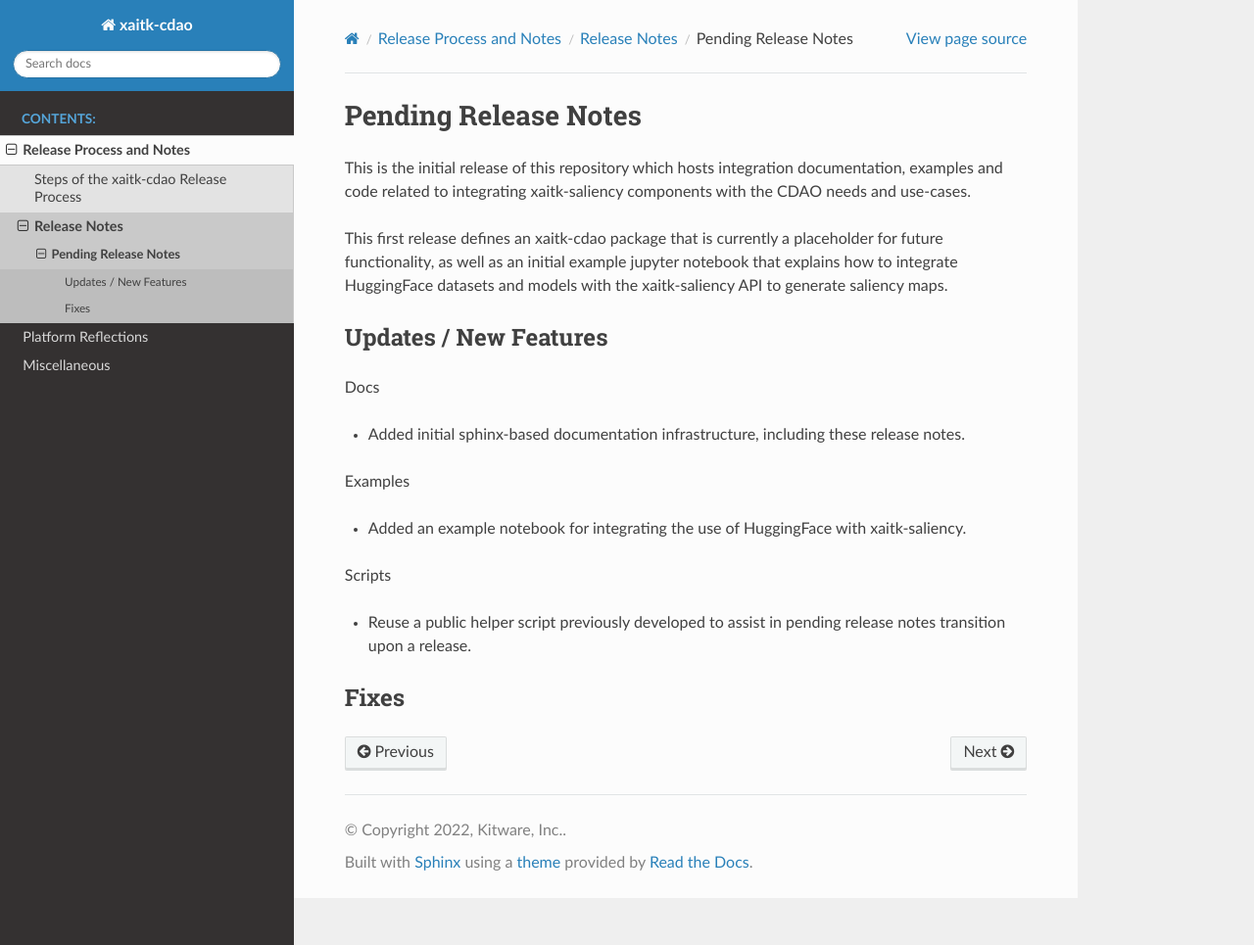
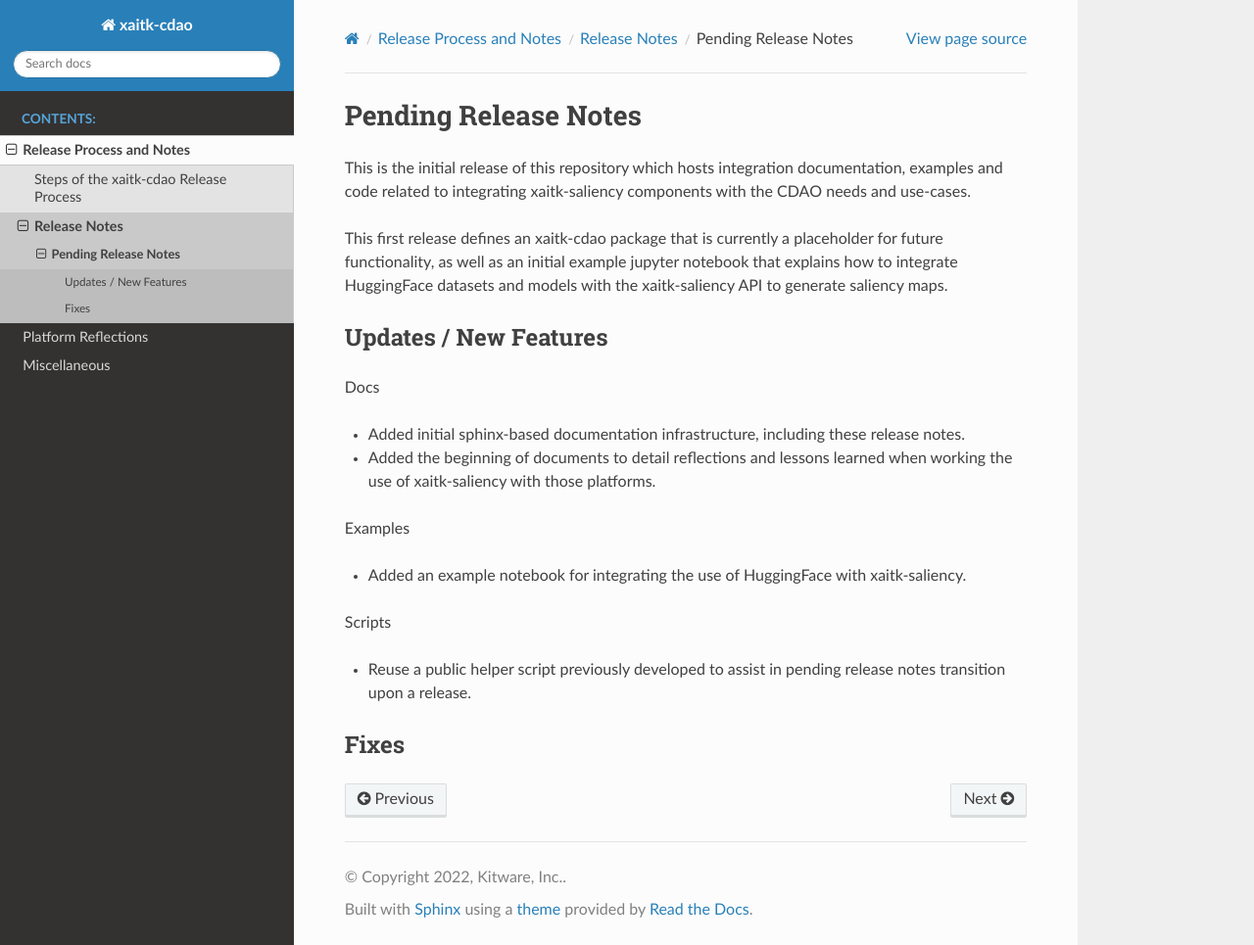
Before and after one commit to Kitware/xaitk-jatic, a Sphinx documentation site: the page built from docs/release_notes/pending_release.rst, in a window 1280 px wide and 965 px high. Shown: the whole window at 98% size. Built offline with Sphinx 7.4.7 and the Read the Docs theme 2.0.0, drawn with Linux system fonts in a browser that asks for light colours.

Commit message:
Added release note

```diff
--- a/docs/release_notes/pending_release.rst
+++ b/docs/release_notes/pending_release.rst
@@ -17,6 +17,9 @@ Docs
 * Added initial sphinx-based documentation infrastructure, including these
   release notes.
 
+* Added the beginning of documents to detail reflections and lessons learned
+  when working the use of xaitk-saliency with those platforms.
+
 Examples
 
 * Added an example notebook for integrating the use of HuggingFace with
```
